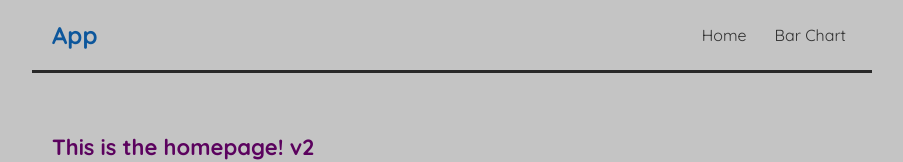
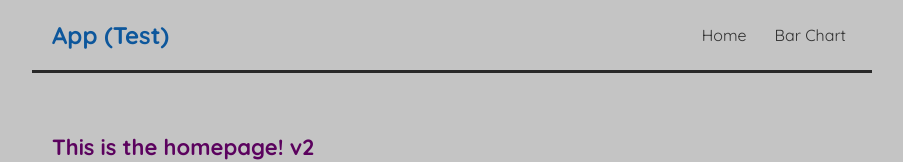
Before and after one commit to copmeister/myapp25, a React (Create React App) app: page / in a window 1280 px wide. Shown: the top 162 px of the page, without its empty margins (188-1091 px from the left). Built offline with nearby package versions, Linux system fonts and the light colour scheme.

Commit message:
To test branch only

```diff
--- a/src/Navbar.js
+++ b/src/Navbar.js
@@ -4,7 +4,7 @@ import { Link } from 'react-router-dom';
 const Navbar = () => {
     return (
         <nav className="navbar">
-            <h1>App</h1>
+            <h1>App (Test)</h1>
             <div className="links">
                 <Link to="/">Home</Link>
                 {/* <Link to="/create">New Page</Link>
```
